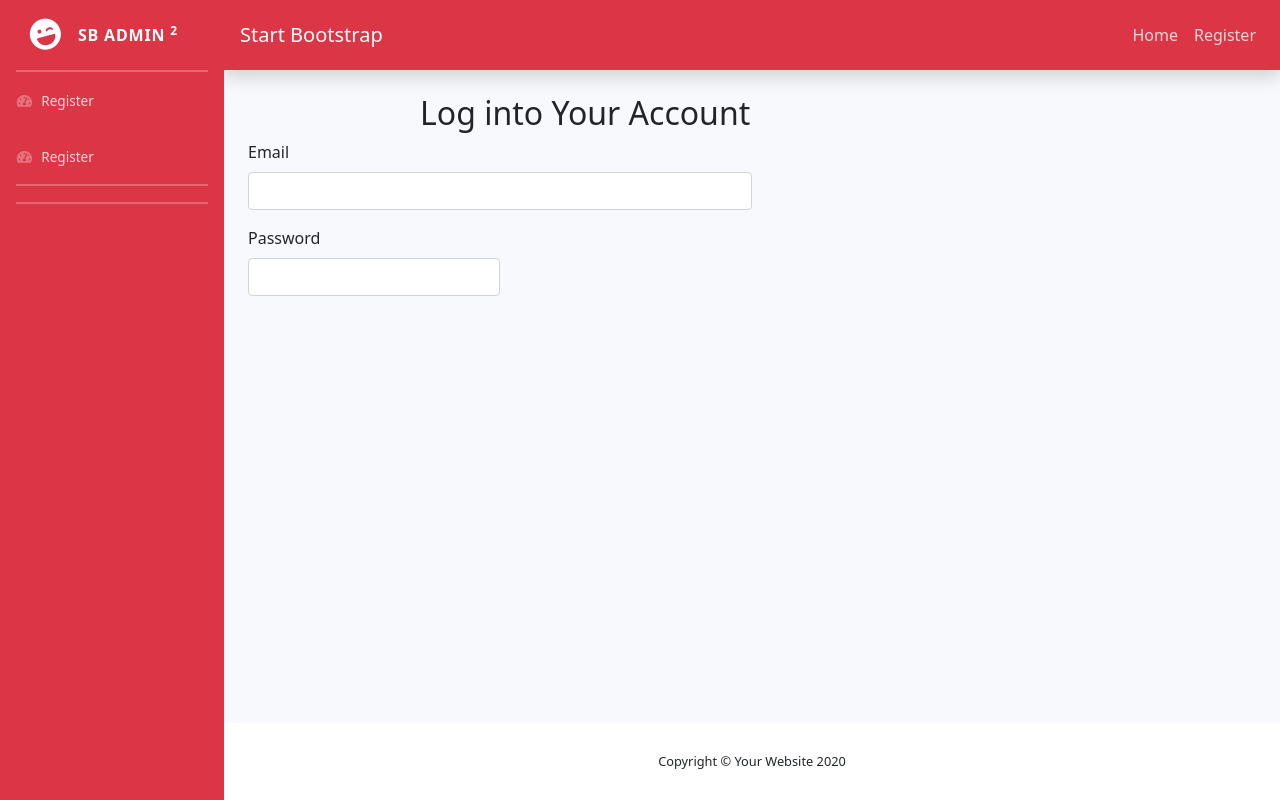
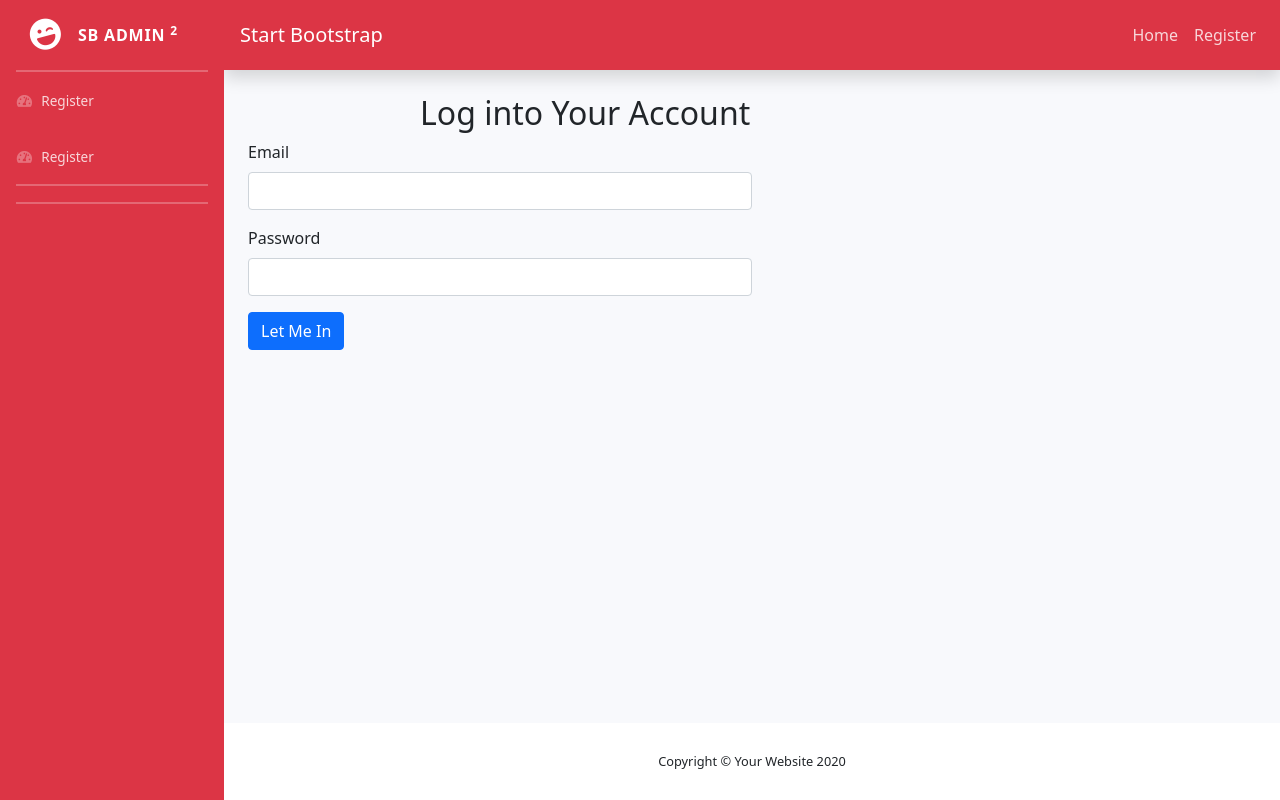
Before and after one commit to Stephen-Nw/digitalLibrary, a Flask app: page /login in a window 1280 px wide. Run offline with Flask 2, Linux system fonts and the light colour scheme; some libraries are stand-ins or nearby versions.

Commit message:
add submit button to login form

```diff
--- a/templates/login.html
+++ b/templates/login.html
@@ -26,7 +26,7 @@
 {% block content %}
 <div class="container">
 <!--{{ wtf.quick_form(form, novalidate=True, button_map={"submit": "primary"}) }}-->
-    <form class="form form-horizontal" method="post" role="form">
+    <form class="form form-horizontal" method="post" role="form" style="align:center">
   {{ form.hidden_tag() }}
   {{ wtf.form_errors(form, hiddens="only") }}
 
@@ -34,9 +34,14 @@
   {{ wtf.form_field(form.email) }}
     </div>
 
-      <div style="width: 25%">
+      <div style="width: 50%">
   {{ wtf.form_field(form.password) }}
     </div>
+
+    <div style="width: 50%">
+  {{ wtf.form_field(form.submit, button_map={"submit": "primary"}) }}
+    </div>
+
 </form>
 </div>
 {% endblock %}
```
